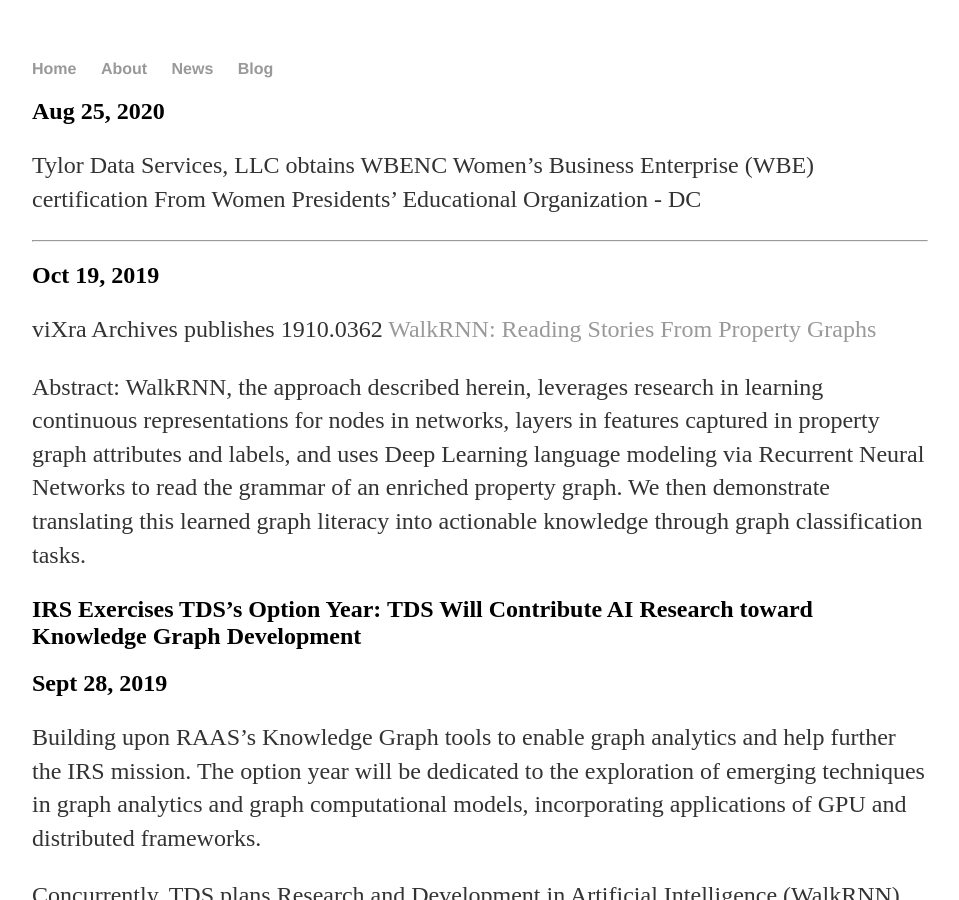
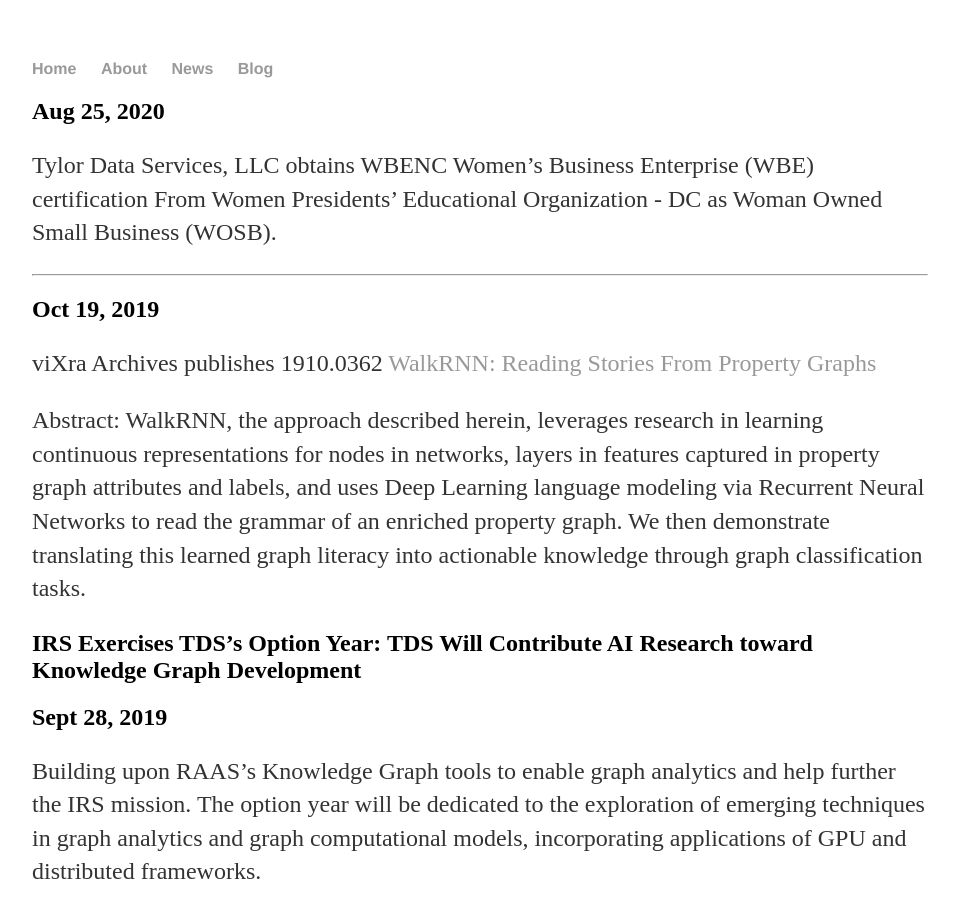
Before and after one commit to dtylor/dtylor.github.io, a Jekyll site: the page built from news.md, in a window 1280 px wide and 900 px high. Shown: the whole window, without its empty margins (160-1119 px from the left). Built offline with Jekyll 4.4.1, drawn with Linux system fonts in a browser that asks for light colours.

Commit message:
Update news.md
Added WOSB designation to WBENC line item

```diff
--- a/news.md
+++ b/news.md
@@ -4,7 +4,7 @@
 ---
 ## Aug 25, 2020
 Tylor Data Services, LLC obtains WBENC Women's Business Enterprise (WBE) certification
-From Women Presidents' Educational Organization - DC
+From Women Presidents' Educational Organization - DC as Woman Owned Small Business (WOSB).
 
 ---
 ## Oct 19, 2019
```
